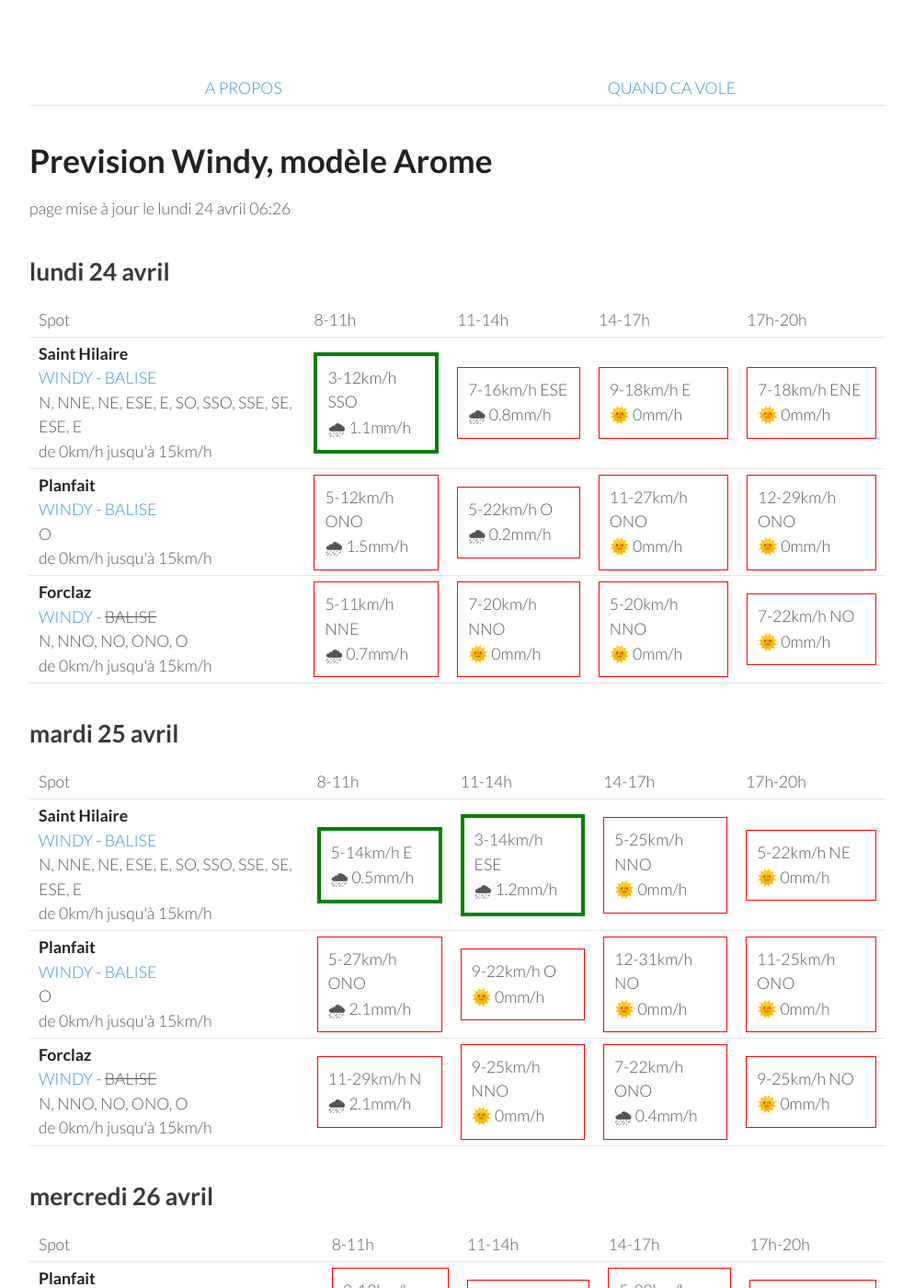
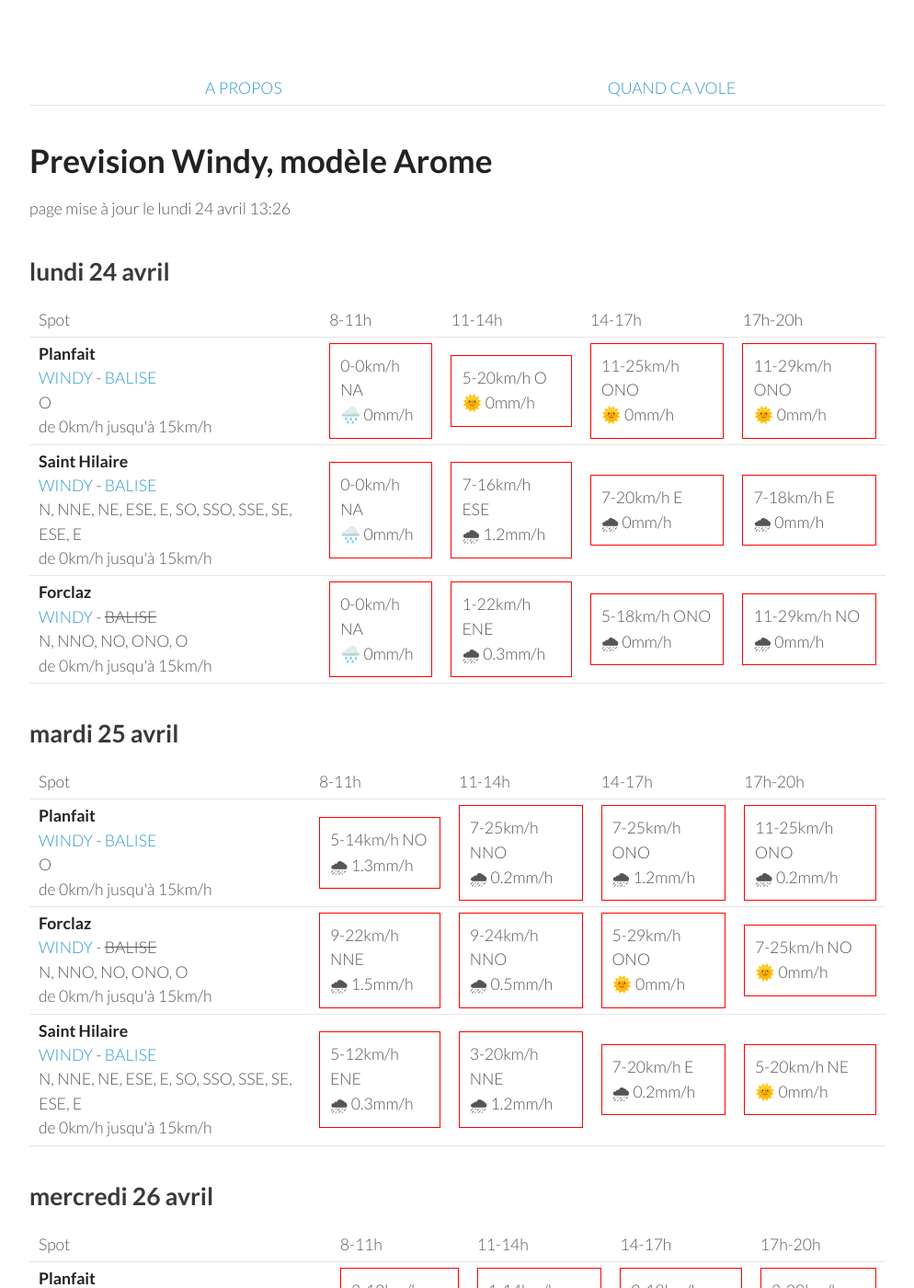
Before and after one commit to parapente-dans-le-nord/parapente-dans-le-nord.github.io, a Jekyll site: the page built from alpes_nord.markdown, in a window 1280 px wide and 1400 px high. Shown: the whole window at 92% size, without its empty margins (26-1020 px from the left). Built offline with Jekyll 4.4.1, drawn with Linux system fonts in a browser that asks for light colours; some of the changed text lies outside the part shown.

Commit message:
update index.markdown

```diff
--- a/alpes_nord.markdown
+++ b/alpes_nord.markdown
@@ -7,7 +7,7 @@ title:  "Tous les spots"
 {: .links}
 
 # Prevision Windy, modèle Arome
-page mise à jour le lundi 24 avril 06:26
+page mise à jour le lundi 24 avril 13:26
 
 ## lundi 24 avril
 
@@ -22,33 +22,30 @@ page mise à jour le lundi 24 avril 06:26
       <td>17h-20h</td>
     </tr>
 <tr>
-        <td><strong>Saint Hilaire</strong><br><a href="https://windy.com/45.307/5.888?45.087,5.889,9,m:eUFagkX">WINDY</a> - <span class=""><a href="http://www.balisemeteo.com/balise.php?idBalise=61">BALISE</a> </span><br> <span class="vent-favorable">N, NNE, NE, ESE, E, SO, SSO, SSE, SE, ESE, E</span><br><span class="force-vent">de 0km/h jusqu'à 15km/h</span> </td>
+        <td><strong>Planfait</strong><br><a href="https://windy.com/45.853/6.223?45.415,6.223,8">WINDY</a> - <span class=""><a href="https://www.openwindmap.org/PP496">BALISE</a> </span><br> <span class="vent-favorable">O</span><br><span class="force-vent">de 0km/h jusqu'à 15km/h</span> </td>
 
-            <td><div class="flyable"><p>3-12km/h SSO</p><p>🌧 1.1mm/h</p></div></td>
-            <td><div class="not-flyable"><p>7-16km/h ESE</p><p>🌧 0.8mm/h</p></div></td>
-            <td><div class="not-flyable"><p>9-18km/h E</p><p>🌞 0mm/h</p></div></td>
-            <td><div class="not-flyable"><p>7-18km/h ENE</p><p>🌞 0mm/h</p></div></td>
-
+            <td><div class="not-flyable"><p>0-0km/h NA</p><p>🌧️ 0mm/h</p></div></td>
+            <td><div class="not-flyable"><p>5-20km/h O</p><p>🌞 0mm/h</p></div></td>
+            <td><div class="not-flyable"><p>11-25km/h ONO</p><p>🌞 0mm/h</p></div></td>
+            <td><div class="not-flyable"><p>11-29km/h ONO</p><p>🌞 0mm/h</p></div></td>
 
     </tr>
 <tr>
-        <td><strong>Planfait</strong><br><a href="https://windy.com/45.853/6.223?45.415,6.223,8">WINDY</a> - <span class=""><a href="https://www.openwindmap.org/PP496">BALISE</a> </span><br> <span class="vent-favorable">O</span><br><span class="force-vent">de 0km/h jusqu'à 15km/h</span> </td>
+        <td><strong>Saint Hilaire</strong><br><a href="https://windy.com/45.307/5.888?45.087,5.889,9,m:eUFagkX">WINDY</a> - <span class=""><a href="http://www.balisemeteo.com/balise.php?idBalise=61">BALISE</a> </span><br> <span class="vent-favorable">N, NNE, NE, ESE, E, SO, SSO, SSE, SE, ESE, E</span><br><span class="force-vent">de 0km/h jusqu'à 15km/h</span> </td>
 
-            <td><div class="not-flyable"><p>5-12km/h ONO</p><p>🌧 1.5mm/h</p></div></td>
-            <td><div class="not-flyable"><p>5-22km/h O</p><p>🌧 0.2mm/h</p></div></td>
-            <td><div class="not-flyable"><p>11-27km/h ONO</p><p>🌞 0mm/h</p></div></td>
-            <td><div class="not-flyable"><p>12-29km/h ONO</p><p>🌞 0mm/h</p></div></td>
-
+            <td><div class="not-flyable"><p>0-0km/h NA</p><p>🌧️ 0mm/h</p></div></td>
+            <td><div class="not-flyable"><p>7-16km/h ESE</p><p>🌧 1.2mm/h</p></div></td>
+            <td><div class="not-flyable"><p>7-20km/h E</p><p>🌧 0mm/h</p></div></td>
+            <td><div class="not-flyable"><p>7-18km/h E</p><p>🌧 0mm/h</p></div></td>
 
     </tr>
 <tr>
         <td><strong>Forclaz</strong><br><a href="https://windy.com/45.814/6.247?45.375,6.246,8,m:eVwaglz">WINDY</a> - <span class="no-balise"> BALISE </span><br> <span class="vent-favorable">N, NNO, NO, ONO, O</span><br><span class="force-vent">de 0km/h jusqu'à 15km/h</span> </td>
 
-            <td><div class="not-flyable"><p>5-11km/h NNE</p><p>🌧 0.7mm/h</p></div></td>
-            <td><div class="not-flyable"><p>7-20km/h NNO</p><p>🌞 0mm/h</p></div></td>
-            <td><div class="not-flyable"><p>5-20km/h NNO</p><p>🌞 0mm/h</p></div></td>
-            <td><div class="not-flyable"><p>7-22km/h NO</p><p>🌞 0mm/h</p></div></td>
-
+            <td><div class="not-flyable"><p>0-0km/h NA</p><p>🌧️ 0mm/h</p></div></td>
+            <td><div class="not-flyable"><p>1-22km/h ENE</p><p>🌧 0.3mm/h</p></div></td>
+            <td><div class="not-flyable"><p>5-18km/h ONO</p><p>🌧 0mm/h</p></div></td>
+            <td><div class="not-flyable"><p>11-29km/h NO</p><p>🌧 0mm/h</p></div></td>
 
     </tr>
 
@@ -68,32 +65,32 @@ page mise à jour le lundi 24 avril 06:26
       <td>17h-20h</td>
     </tr>
 <tr>
-        <td><strong>Saint Hilaire</strong><br><a href="https://windy.com/45.307/5.888?45.087,5.889,9,m:eUFagkX">WINDY</a> - <span class=""><a href="http://www.balisemeteo.com/balise.php?idBalise=61">BALISE</a> </span><br> <span class="vent-favorable">N, NNE, NE, ESE, E, SO, SSO, SSE, SE, ESE, E</span><br><span class="force-vent">de 0km/h jusqu'à 15km/h</span> </td>
-
-            <td><div class="flyable"><p>5-14km/h E</p><p>🌧 0.5mm/h</p></div></td>
-            <td><div class="flyable"><p>3-14km/h ESE</p><p>🌧 1.2mm/h</p></div></td>
-            <td><div class="not-flyable"><p>5-25km/h NNO</p><p>🌞 0mm/h</p></div></td>
-            <td><div class="not-flyable"><p>5-22km/h NE</p><p>🌞 0mm/h</p></div></td>
-
-
-    </tr>
-<tr>
         <td><strong>Planfait</strong><br><a href="https://windy.com/45.853/6.223?45.415,6.223,8">WINDY</a> - <span class=""><a href="https://www.openwindmap.org/PP496">BALISE</a> </span><br> <span class="vent-favorable">O</span><br><span class="force-vent">de 0km/h jusqu'à 15km/h</span> </td>
 
-            <td><div class="not-flyable"><p>5-27km/h ONO</p><p>🌧 2.1mm/h</p></div></td>
-            <td><div class="not-flyable"><p>9-22km/h O</p><p>🌞 0mm/h</p></div></td>
-            <td><div class="not-flyable"><p>12-31km/h NO</p><p>🌞 0mm/h</p></div></td>
-            <td><div class="not-flyable"><p>11-25km/h ONO</p><p>🌞 0mm/h</p></div></td>
+            <td><div class="not-flyable"><p>5-14km/h NO</p><p>🌧 1.3mm/h</p></div></td>
+            <td><div class="not-flyable"><p>7-25km/h NNO</p><p>🌧 0.2mm/h</p></div></td>
+            <td><div class="not-flyable"><p>7-25km/h ONO</p><p>🌧 1.2mm/h</p></div></td>
+            <td><div class="not-flyable"><p>11-25km/h ONO</p><p>🌧 0.2mm/h</p></div></td>
 
 
     </tr>
 <tr>
         <td><strong>Forclaz</strong><br><a href="https://windy.com/45.814/6.247?45.375,6.246,8,m:eVwaglz">WINDY</a> - <span class="no-balise"> BALISE </span><br> <span class="vent-favorable">N, NNO, NO, ONO, O</span><br><span class="force-vent">de 0km/h jusqu'à 15km/h</span> </td>
 
-            <td><div class="not-flyable"><p>11-29km/h N</p><p>🌧 2.1mm/h</p></div></td>
-            <td><div class="not-flyable"><p>9-25km/h NNO</p><p>🌞 0mm/h</p></div></td>
-            <td><div class="not-flyable"><p>7-22km/h ONO</p><p>🌧 0.4mm/h</p></div></td>
-            <td><div class="not-flyable"><p>9-25km/h NO</p><p>🌞 0mm/h</p></div></td>
+            <td><div class="not-flyable"><p>9-22km/h NNE</p><p>🌧 1.5mm/h</p></div></td>
+            <td><div class="not-flyable"><p>9-24km/h NNO</p><p>🌧 0.5mm/h</p></div></td>
+            <td><div class="not-flyable"><p>5-29km/h ONO</p><p>🌞 0mm/h</p></div></td>
+            <td><div class="not-flyable"><p>7-25km/h NO</p><p>🌞 0mm/h</p></div></td>
+
+
+    </tr>
+<tr>
+        <td><strong>Saint Hilaire</strong><br><a href="https://windy.com/45.307/5.888?45.087,5.889,9,m:eUFagkX">WINDY</a> - <span class=""><a href="http://www.balisemeteo.com/balise.php?idBalise=61">BALISE</a> </span><br> <span class="vent-favorable">N, NNE, NE, ESE, E, SO, SSO, SSE, SE, ESE, E</span><br><span class="force-vent">de 0km/h jusqu'à 15km/h</span> </td>
+
+            <td><div class="not-flyable"><p>5-12km/h ENE</p><p>🌧 0.3mm/h</p></div></td>
+            <td><div class="not-flyable"><p>3-20km/h NNE</p><p>🌧 1.2mm/h</p></div></td>
+            <td><div class="not-flyable"><p>7-20km/h E</p><p>🌧 0.2mm/h</p></div></td>
+            <td><div class="not-flyable"><p>5-20km/h NE</p><p>🌞 0mm/h</p></div></td>
 
 
     </tr>
@@ -117,9 +114,9 @@ page mise à jour le lundi 24 avril 06:26
         <td><strong>Planfait</strong><br><a href="https://windy.com/45.853/6.223?45.415,6.223,8">WINDY</a> - <span class=""><a href="https://www.openwindmap.org/PP496">BALISE</a> </span><br> <span class="vent-favorable">O</span><br><span class="force-vent">de 0km/h jusqu'à 15km/h</span> </td>
 
             <td><div class="not-flyable"><p>3-12km/h ESE</p><p>🌞 0mm/h</p></div></td>
-            <td><div class="not-flyable"><p>1-16km/h S</p><p>🌞 0mm/h</p></div></td>
-            <td><div class="not-flyable"><p>5-20km/h OSO</p><p>🌞 0mm/h</p></div></td>
-            <td><div class="not-flyable"><p>5-33km/h O</p><p>🌞 0mm/h</p></div></td>
+            <td><div class="not-flyable"><p>1-14km/h OSO</p><p>🌞 0mm/h</p></div></td>
+            <td><div class="not-flyable"><p>0-18km/h SSO</p><p>🌞 0mm/h</p></div></td>
+            <td><div class="not-flyable"><p>3-20km/h NO</p><p>🌞 0mm/h</p></div></td>
 
 
     </tr>
@@ -127,19 +124,19 @@ page mise à jour le lundi 24 avril 06:26
         <td><strong>Forclaz</strong><br><a href="https://windy.com/45.814/6.247?45.375,6.246,8,m:eVwaglz">WINDY</a> - <span class="no-balise"> BALISE </span><br> <span class="vent-favorable">N, NNO, NO, ONO, O</span><br><span class="force-vent">de 0km/h jusqu'à 15km/h</span> </td>
 
             <td><div class="not-flyable"><p>3-12km/h ESE</p><p>🌞 0mm/h</p></div></td>
-            <td><div class="not-flyable"><p>1-18km/h SE</p><p>🌞 0mm/h</p></div></td>
-            <td><div class="not-flyable"><p>3-20km/h OSO</p><p>🌞 0mm/h</p></div></td>
-            <td><div class="not-flyable"><p>7-33km/h ONO</p><p>🌧 0.2mm/h</p></div></td>
+            <td><div class="not-flyable"><p>1-12km/h OSO</p><p>🌞 0mm/h</p></div></td>
+            <td><div class="not-flyable"><p>1-16km/h ENE</p><p>🌞 0mm/h</p></div></td>
+            <td><div class="not-flyable"><p>3-18km/h NO</p><p>🌞 0mm/h</p></div></td>
 
 
     </tr>
 <tr>
         <td><strong>Saint Hilaire</strong><br><a href="https://windy.com/45.307/5.888?45.087,5.889,9,m:eUFagkX">WINDY</a> - <span class=""><a href="http://www.balisemeteo.com/balise.php?idBalise=61">BALISE</a> </span><br> <span class="vent-favorable">N, NNE, NE, ESE, E, SO, SSO, SSE, SE, ESE, E</span><br><span class="force-vent">de 0km/h jusqu'à 15km/h</span> </td>
 
-            <td><div class="not-flyable"><p>0-18km/h E</p><p>🌞 0mm/h</p></div></td>
-            <td><div class="not-flyable"><p>3-22km/h OSO</p><p>🌞 0mm/h</p></div></td>
-            <td><div class="not-flyable"><p>5-31km/h O</p><p>🌞 0mm/h</p></div></td>
-            <td><div class="not-flyable"><p>5-35km/h O</p><p>🌞 0mm/h</p></div></td>
+            <td><div class="not-flyable"><p>1-20km/h NE</p><p>🌞 0mm/h</p></div></td>
+            <td><div class="not-flyable"><p>3-24km/h O</p><p>🌞 0mm/h</p></div></td>
+            <td><div class="not-flyable"><p>7-38km/h O</p><p>🌞 0mm/h</p></div></td>
+            <td><div class="not-flyable"><p>5-38km/h O</p><p>🌞 0mm/h</p></div></td>
 
 
     </tr>
@@ -160,32 +157,32 @@ page mise à jour le lundi 24 avril 06:26
       <td>17h-20h</td>
     </tr>
 <tr>
-        <td><strong>Forclaz</strong><br><a href="https://windy.com/45.814/6.247?45.375,6.246,8,m:eVwaglz">WINDY</a> - <span class="no-balise"> BALISE </span><br> <span class="vent-favorable">N, NNO, NO, ONO, O</span><br><span class="force-vent">de 0km/h jusqu'à 15km/h</span> </td>
+        <td><strong>Planfait</strong><br><a href="https://windy.com/45.853/6.223?45.415,6.223,8">WINDY</a> - <span class=""><a href="https://www.openwindmap.org/PP496">BALISE</a> </span><br> <span class="vent-favorable">O</span><br><span class="force-vent">de 0km/h jusqu'à 15km/h</span> </td>
 
-            <td><div class="not-flyable"><p>3-11km/h E</p><p>🌞 0mm/h</p></div></td>
-            <td><div class="flyable"><p>1-14km/h O</p><p>🌞 0mm/h</p></div></td>
-            <td><div class="not-flyable"><p>3-20km/h ONO</p><p>🌞 0mm/h</p></div></td>
-            <td><div class="not-flyable"><p>5-25km/h O</p><p>🌞 0mm/h</p></div></td>
+            <td><div class="not-flyable"><p>3-12km/h E</p><p>🌞 0mm/h</p></div></td>
+            <td><div class="not-flyable"><p>3-16km/h O</p><p>🌞 0mm/h</p></div></td>
+            <td><div class="not-flyable"><p>5-24km/h ONO</p><p>🌞 0mm/h</p></div></td>
+            <td><div class="not-flyable"><p>3-24km/h OSO</p><p>🌞 0mm/h</p></div></td>
 
 
     </tr>
 <tr>
-        <td><strong>Planfait</strong><br><a href="https://windy.com/45.853/6.223?45.415,6.223,8">WINDY</a> - <span class=""><a href="https://www.openwindmap.org/PP496">BALISE</a> </span><br> <span class="vent-favorable">O</span><br><span class="force-vent">de 0km/h jusqu'à 15km/h</span> </td>
+        <td><strong>Forclaz</strong><br><a href="https://windy.com/45.814/6.247?45.375,6.246,8,m:eVwaglz">WINDY</a> - <span class="no-balise"> BALISE </span><br> <span class="vent-favorable">N, NNO, NO, ONO, O</span><br><span class="force-vent">de 0km/h jusqu'à 15km/h</span> </td>
 
-            <td><div class="not-flyable"><p>3-9km/h E</p><p>🌞 0mm/h</p></div></td>
+            <td><div class="not-flyable"><p>5-14km/h ESE</p><p>🌞 0mm/h</p></div></td>
             <td><div class="not-flyable"><p>1-16km/h O</p><p>🌞 0mm/h</p></div></td>
-            <td><div class="not-flyable"><p>5-22km/h O</p><p>🌞 0mm/h</p></div></td>
-            <td><div class="not-flyable"><p>5-25km/h O</p><p>🌞 0mm/h</p></div></td>
+            <td><div class="not-flyable"><p>5-22km/h ONO</p><p>🌞 0mm/h</p></div></td>
+            <td><div class="not-flyable"><p>3-24km/h O</p><p>🌞 0mm/h</p></div></td>
 
 
     </tr>
 <tr>
         <td><strong>Saint Hilaire</strong><br><a href="https://windy.com/45.307/5.888?45.087,5.889,9,m:eUFagkX">WINDY</a> - <span class=""><a href="http://www.balisemeteo.com/balise.php?idBalise=61">BALISE</a> </span><br> <span class="vent-favorable">N, NNE, NE, ESE, E, SO, SSO, SSE, SE, ESE, E</span><br><span class="force-vent">de 0km/h jusqu'à 15km/h</span> </td>
 
-            <td><div class="not-flyable"><p>1-18km/h E</p><p>🌞 0mm/h</p></div></td>
-            <td><div class="not-flyable"><p>3-20km/h O</p><p>🌞 0mm/h</p></div></td>
-            <td><div class="not-flyable"><p>5-31km/h OSO</p><p>🌞 0mm/h</p></div></td>
-            <td><div class="not-flyable"><p>3-37km/h O</p><p>🌞 0mm/h</p></div></td>
+            <td><div class="not-flyable"><p>3-22km/h E</p><p>🌞 0mm/h</p></div></td>
+            <td><div class="not-flyable"><p>1-18km/h O</p><p>🌞 0mm/h</p></div></td>
+            <td><div class="not-flyable"><p>5-31km/h O</p><p>🌞 0mm/h</p></div></td>
+            <td><div class="not-flyable"><p>3-31km/h SO</p><p>🌧 0.3mm/h</p></div></td>
 
 
     </tr>
@@ -206,32 +203,32 @@ page mise à jour le lundi 24 avril 06:26
       <td>17h-20h</td>
     </tr>
 <tr>
+        <td><strong>Saint Hilaire</strong><br><a href="https://windy.com/45.307/5.888?45.087,5.889,9,m:eUFagkX">WINDY</a> - <span class=""><a href="http://www.balisemeteo.com/balise.php?idBalise=61">BALISE</a> </span><br> <span class="vent-favorable">N, NNE, NE, ESE, E, SO, SSO, SSE, SE, ESE, E</span><br><span class="force-vent">de 0km/h jusqu'à 15km/h</span> </td>
+
+            <td><div class="not-flyable"><p>3-35km/h SE</p><p>🌞 0mm/h</p></div></td>
+            <td><div class="not-flyable"><p>3-33km/h SSO</p><p>🌞 0mm/h</p></div></td>
+            <td><div class="not-flyable"><p>9-46km/h SO</p><p>🌞 0mm/h</p></div></td>
+            <td><div class="not-flyable"><p>3-46km/h SO</p><p>🌞 0mm/h</p></div></td>
+
+
+    </tr>
+<tr>
         <td><strong>Planfait</strong><br><a href="https://windy.com/45.853/6.223?45.415,6.223,8">WINDY</a> - <span class=""><a href="https://www.openwindmap.org/PP496">BALISE</a> </span><br> <span class="vent-favorable">O</span><br><span class="force-vent">de 0km/h jusqu'à 15km/h</span> </td>
 
-            <td><div class="not-flyable"><p>5-20km/h ESE</p><p>🌞 0mm/h</p></div></td>
-            <td><div class="not-flyable"><p>3-22km/h SSO</p><p>🌞 0mm/h</p></div></td>
-            <td><div class="not-flyable"><p>3-37km/h ESE</p><p>🌧 1.5mm/h</p></div></td>
-            <td><div class="not-flyable"><p>1-25km/h SO</p><p>🌞 0mm/h</p></div></td>
+            <td><div class="not-flyable"><p>7-25km/h ESE</p><p>🌧 0.4mm/h</p></div></td>
+            <td><div class="not-flyable"><p>5-27km/h SSE</p><p>🌞 0mm/h</p></div></td>
+            <td><div class="not-flyable"><p>7-37km/h SSO</p><p>🌧 0.5mm/h</p></div></td>
+            <td><div class="not-flyable"><p>5-33km/h SE</p><p>🌧 1.8mm/h</p></div></td>
 
 
     </tr>
 <tr>
         <td><strong>Forclaz</strong><br><a href="https://windy.com/45.814/6.247?45.375,6.246,8,m:eVwaglz">WINDY</a> - <span class="no-balise"> BALISE </span><br> <span class="vent-favorable">N, NNO, NO, ONO, O</span><br><span class="force-vent">de 0km/h jusqu'à 15km/h</span> </td>
 
-            <td><div class="not-flyable"><p>5-20km/h ESE</p><p>🌞 0mm/h</p></div></td>
-            <td><div class="not-flyable"><p>3-22km/h S</p><p>🌞 0mm/h</p></div></td>
-            <td><div class="not-flyable"><p>3-37km/h ESE</p><p>🌧 1.5mm/h</p></div></td>
-            <td><div class="not-flyable"><p>1-25km/h SSO</p><p>🌞 0mm/h</p></div></td>
-
-
-    </tr>
-<tr>
-        <td><strong>Saint Hilaire</strong><br><a href="https://windy.com/45.307/5.888?45.087,5.889,9,m:eUFagkX">WINDY</a> - <span class=""><a href="http://www.balisemeteo.com/balise.php?idBalise=61">BALISE</a> </span><br> <span class="vent-favorable">N, NNE, NE, ESE, E, SO, SSO, SSE, SE, ESE, E</span><br><span class="force-vent">de 0km/h jusqu'à 15km/h</span> </td>
-
-            <td><div class="not-flyable"><p>3-24km/h SE</p><p>🌞 0mm/h</p></div></td>
-            <td><div class="not-flyable"><p>5-25km/h OSO</p><p>🌞 0mm/h</p></div></td>
-            <td><div class="not-flyable"><p>3-35km/h O</p><p>🌞 0mm/h</p></div></td>
-            <td><div class="not-flyable"><p>3-38km/h OSO</p><p>🌧 0.5mm/h</p></div></td>
+            <td><div class="not-flyable"><p>5-24km/h ESE</p><p>🌧 0.4mm/h</p></div></td>
+            <td><div class="not-flyable"><p>5-29km/h SE</p><p>🌞 0mm/h</p></div></td>
+            <td><div class="not-flyable"><p>5-35km/h SSO</p><p>🌧 0.9mm/h</p></div></td>
+            <td><div class="not-flyable"><p>3-31km/h SE</p><p>🌧 1.2mm/h</p></div></td>
 
 
     </tr>
@@ -239,3 +236,49 @@ page mise à jour le lundi 24 avril 06:26
 </tbody>
 </table>
 {:/}
+## samedi 29 avril
+
+{::nomarkdown}
+<table>
+  <tbody>
+    <tr>
+      <td>Spot</td>
+      <td>8-11h</td>
+      <td>11-14h</td>
+      <td>14-17h</td>
+      <td>17h-20h</td>
+    </tr>
+<tr>
+        <td><strong>Planfait</strong><br><a href="https://windy.com/45.853/6.223?45.415,6.223,8">WINDY</a> - <span class=""><a href="https://www.openwindmap.org/PP496">BALISE</a> </span><br> <span class="vent-favorable">O</span><br><span class="force-vent">de 0km/h jusqu'à 15km/h</span> </td>
+
+            <td><div class="not-flyable"><p>3-12km/h E</p><p>🌞 0mm/h</p></div></td>
+            <td><div class="not-flyable"><p>3-16km/h O</p><p>🌞 0mm/h</p></div></td>
+            <td><div class="not-flyable"><p>7-27km/h ONO</p><p>🌞 0mm/h</p></div></td>
+            <td><div class="not-flyable"><p>5-27km/h ONO</p><p>🌞 0mm/h</p></div></td>
+
+
+    </tr>
+<tr>
+        <td><strong>Forclaz</strong><br><a href="https://windy.com/45.814/6.247?45.375,6.246,8,m:eVwaglz">WINDY</a> - <span class="no-balise"> BALISE </span><br> <span class="vent-favorable">N, NNO, NO, ONO, O</span><br><span class="force-vent">de 0km/h jusqu'à 15km/h</span> </td>
+
+            <td><div class="not-flyable"><p>5-14km/h E</p><p>🌞 0mm/h</p></div></td>
+            <td><div class="not-flyable"><p>1-16km/h OSO</p><p>🌞 0mm/h</p></div></td>
+            <td><div class="not-flyable"><p>7-29km/h ONO</p><p>🌞 0mm/h</p></div></td>
+            <td><div class="not-flyable"><p>5-29km/h ONO</p><p>🌞 0mm/h</p></div></td>
+
+
+    </tr>
+<tr>
+        <td><strong>Saint Hilaire</strong><br><a href="https://windy.com/45.307/5.888?45.087,5.889,9,m:eUFagkX">WINDY</a> - <span class=""><a href="http://www.balisemeteo.com/balise.php?idBalise=61">BALISE</a> </span><br> <span class="vent-favorable">N, NNE, NE, ESE, E, SO, SSO, SSE, SE, ESE, E</span><br><span class="force-vent">de 0km/h jusqu'à 15km/h</span> </td>
+
+            <td><div class="not-flyable"><p>1-12km/h ENE</p><p>🌞 0mm/h</p></div></td>
+            <td><div class="not-flyable"><p>1-18km/h ONO</p><p>🌞 0mm/h</p></div></td>
+            <td><div class="not-flyable"><p>1-25km/h OSO</p><p>🌧 1.2mm/h</p></div></td>
+            <td><div class="not-flyable"><p>1-16km/h ESE</p><p>🌧 1.2mm/h</p></div></td>
+
+
+    </tr>
+
+</tbody>
+</table>
+{:/}
```
